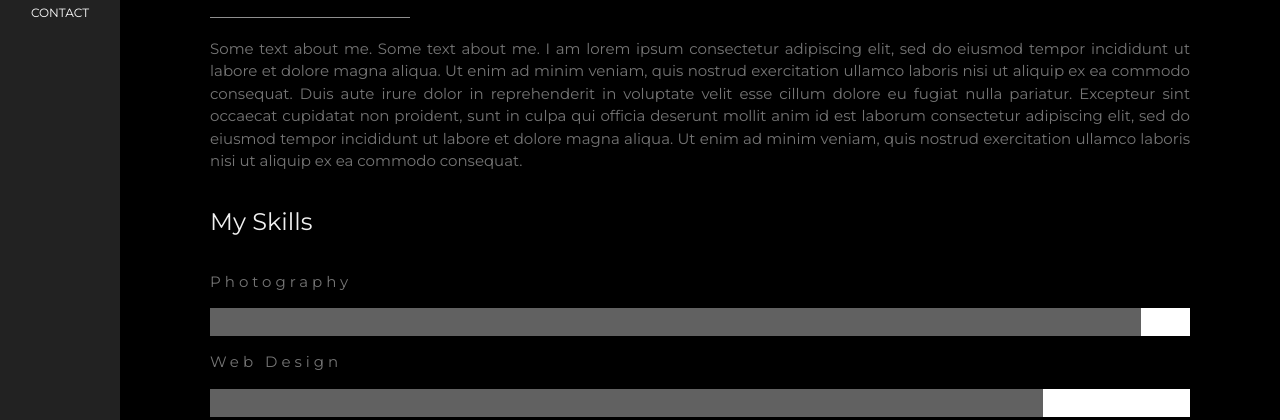
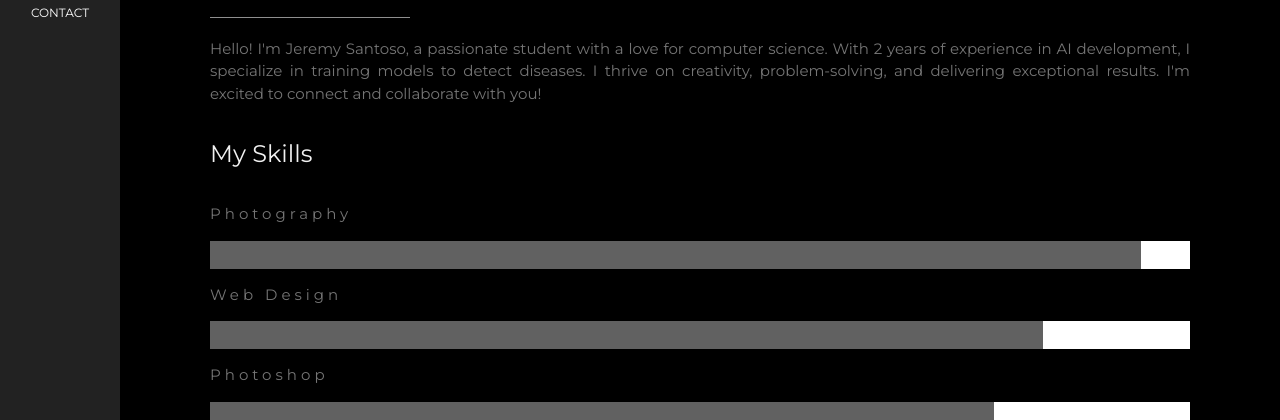
Before and after one commit to jermx1/CV-demo-1.2, a plain HTML site: page docs/index.html in a window 1280 px wide. Shown: the part 380-800 px from the top of the page. Drawn offline with nearby package versions, Linux system fonts and the light colour scheme.

Commit message:
Update index.html

```diff
--- a/docs/index.html
+++ b/docs/index.html
@@ -65,9 +65,8 @@ body, h1,h2,h3,h4,h5,h6 {font-family: "Montserrat", sans-serif}
   <div class="w3-content w3-justify w3-text-grey w3-padding-64" id="about">
     <h2 class="w3-text-light-grey">My Name</h2>
     <hr style="width:200px" class="w3-opacity">
-    <p>Some text about me. Some text about me. I am lorem ipsum consectetur adipiscing elit, sed do eiusmod tempor incididunt ut labore et dolore magna aliqua. Ut enim ad minim veniam, quis nostrud exercitation ullamco laboris nisi ut aliquip
-      ex ea commodo consequat. Duis aute irure dolor in reprehenderit in voluptate velit esse cillum dolore eu fugiat nulla pariatur. Excepteur sint occaecat cupidatat non proident, sunt in culpa qui officia deserunt mollit anim id est laborum consectetur
-      adipiscing elit, sed do eiusmod tempor incididunt ut labore et dolore magna aliqua. Ut enim ad minim veniam, quis nostrud exercitation ullamco laboris nisi ut aliquip ex ea commodo consequat.
+    <p>Hello! I'm Jeremy Santoso, a passionate student with a love for computer science. With 2 years of experience in AI development, I specialize in training models to detect diseases.
+      I thrive on creativity, problem-solving, and delivering exceptional results. I'm excited to connect and collaborate with you!
     </p>
     <h3 class="w3-padding-16 w3-text-light-grey">My Skills</h3>
     <p class="w3-wide">Photography</p>
```
